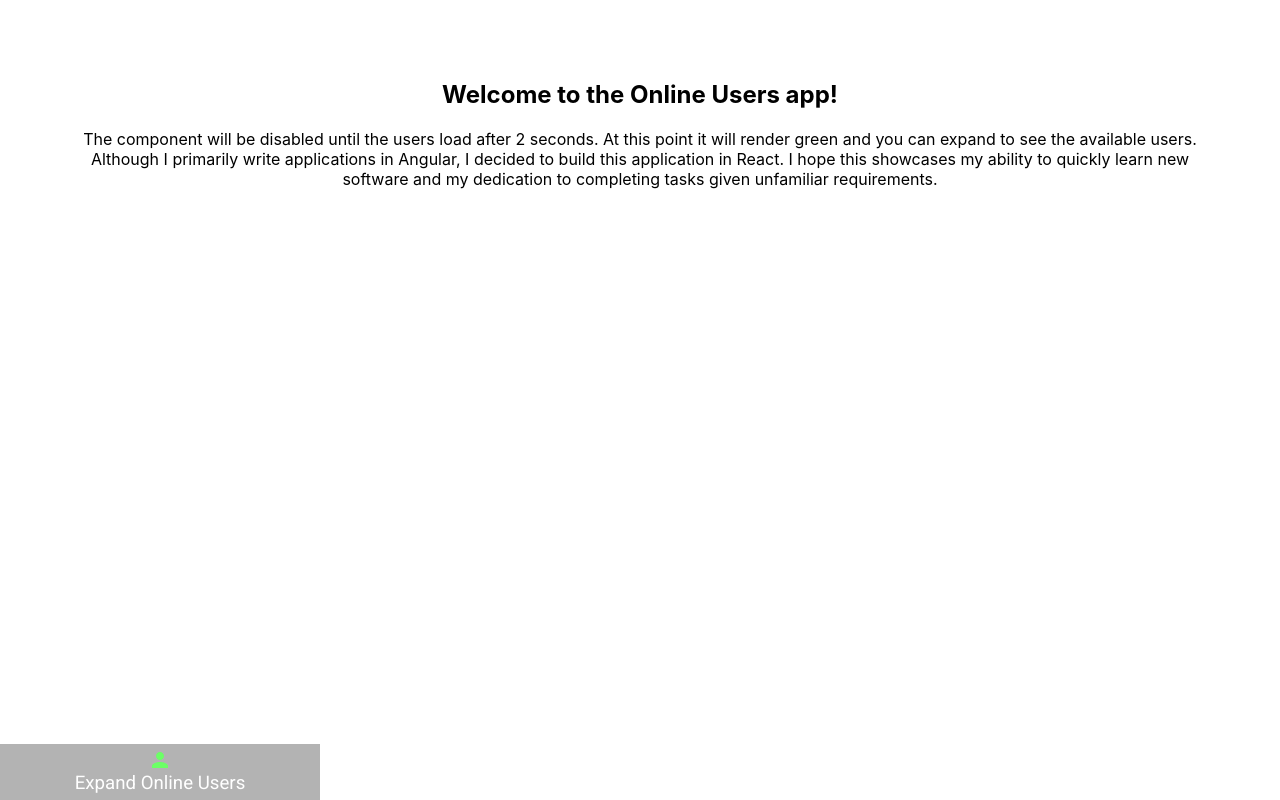
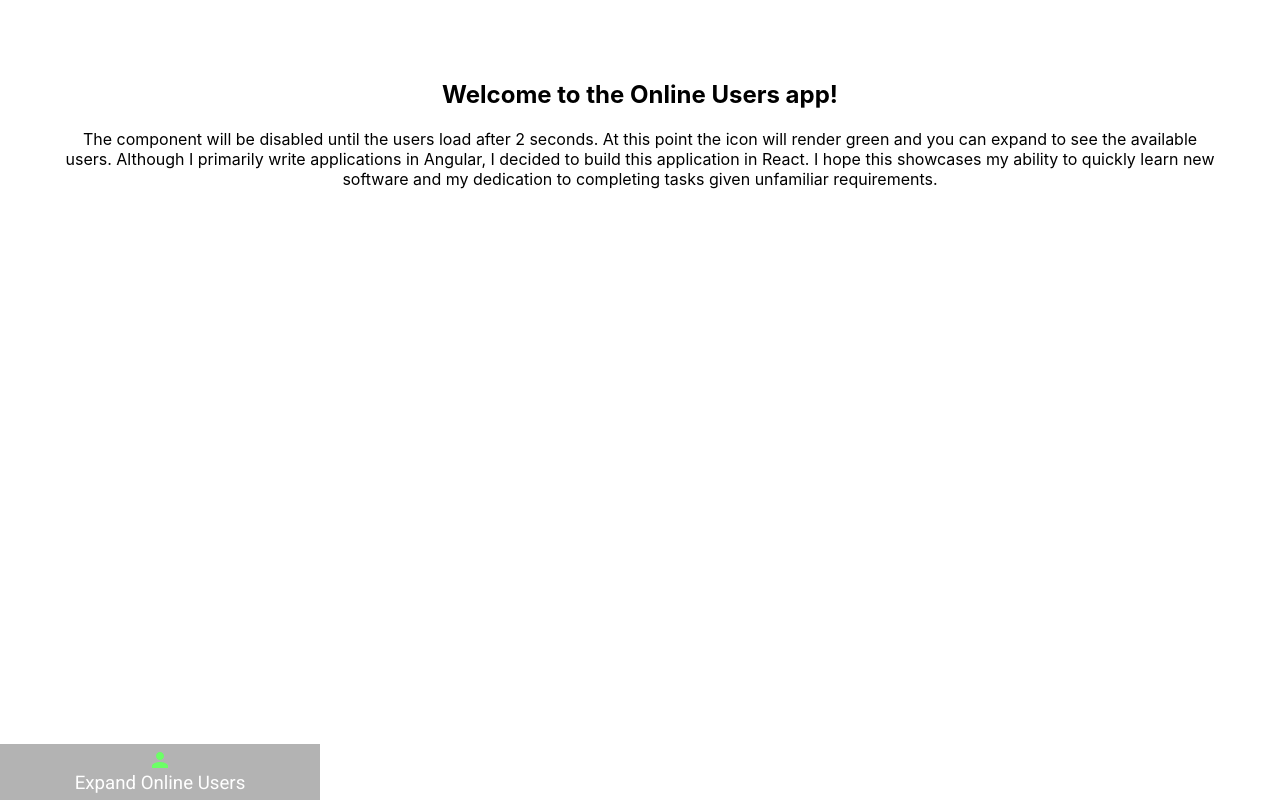
Before and after one commit to afbooza/online-users, a React (Create React App) app: page / in a window 1280 px wide. Built offline with nearby package versions, Linux system fonts and the light colour scheme.

Commit message:
Change of verbiage

```diff
--- a/src/App.js
+++ b/src/App.js
@@ -49,7 +49,7 @@ function App() {
       <div className="body">
         <article>
           <h1>Welcome to the Online Users app!</h1>
-          <p>The component will be disabled until the users load after 2 seconds. At this point it will render
+          <p>The component will be disabled until the users load after 2 seconds. At this point the icon will render
             green and you can expand to see the available users. Although I primarily write applications in Angular,
             I decided to build this application in React. I hope this showcases my ability to quickly learn new software
             and my dedication to completing tasks given unfamiliar requirements.
```
